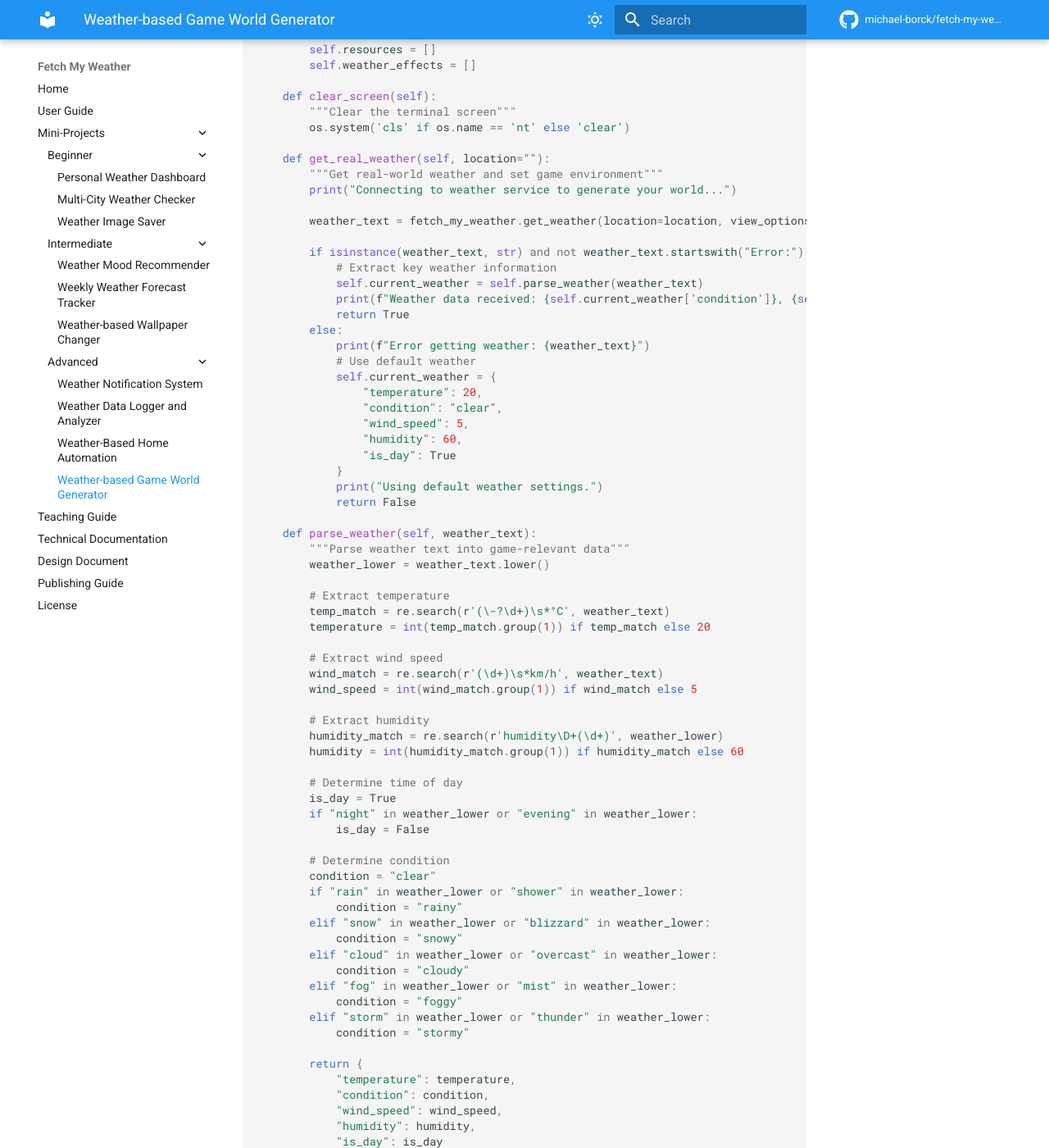
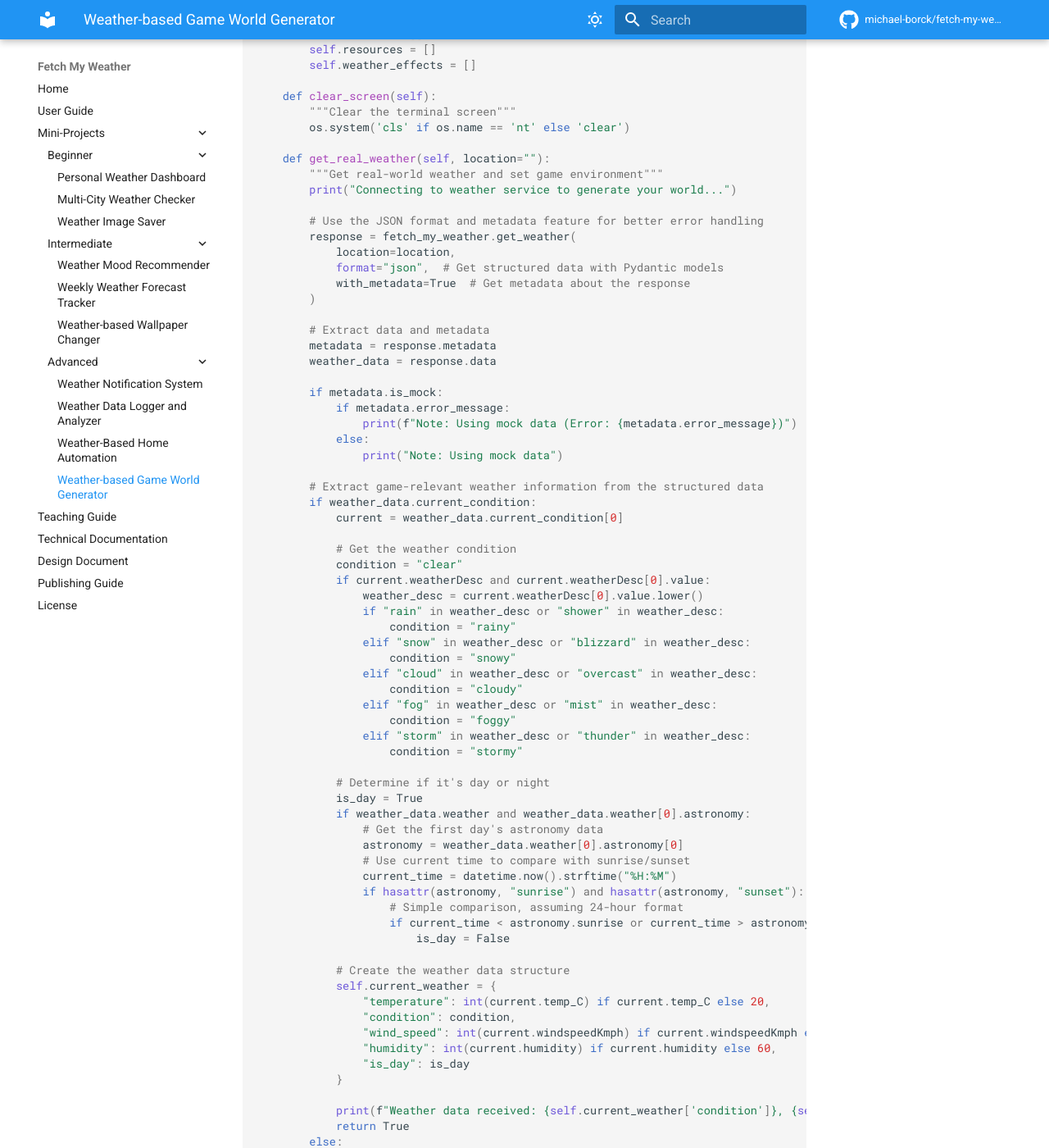
Before and after one commit to michael-borck/fetch-my-weather, an MkDocs documentation site: the page built from docs/mini-projects/advanced/weather-game-world-generator.md, in a window 1280 px wide and 1400 px high, scrolled down 696 px. Shown: the whole window at 82% size. Built offline with MkDocs 1.6.1 and Material for MkDocs 9.7.7, drawn with Linux system fonts in a browser that asks for light colours; comment, search, counter and statistics services are not loaded; some of the changed text lies outside the part shown.

Commit message:
Update mini-projects to use modern package features
- Updated examples to use JSON format with Pydantic models
- Added metadata handling for better error handling
- Simplified weather parsing by leveraging structured data
- Improved overall code quality and readability

🤖 Generated with [Claude Code](https://claude.ai/code)

Co-Authored-By: Claude <noreply@anthropic.com>

```diff
--- a/docs/mini-projects/advanced/weather-game-world-generator.md
+++ b/docs/mini-projects/advanced/weather-game-world-generator.md
@@ -42,16 +42,67 @@ class WeatherGame:
         """Get real-world weather and set game environment"""
         print("Connecting to weather service to generate your world...")
 
-        weather_text = fetch_my_weather.get_weather(location=location, view_options="q")
+        # Use the JSON format and metadata feature for better error handling
+        response = fetch_my_weather.get_weather(
+            location=location,
+            format="json",  # Get structured data with Pydantic models
+            with_metadata=True  # Get metadata about the response
+        )
 
-        if isinstance(weather_text, str) and not weather_text.startswith("Error:"):
-            # Extract key weather information
-            self.current_weather = self.parse_weather(weather_text)
+        # Extract data and metadata
+        metadata = response.metadata
+        weather_data = response.data
+
+        if metadata.is_mock:
+            if metadata.error_message:
+                print(f"Note: Using mock data (Error: {metadata.error_message})")
+            else:
+                print("Note: Using mock data")
+
+        # Extract game-relevant weather information from the structured data
+        if weather_data.current_condition:
+            current = weather_data.current_condition[0]
+
+            # Get the weather condition
+            condition = "clear"
+            if current.weatherDesc and current.weatherDesc[0].value:
+                weather_desc = current.weatherDesc[0].value.lower()
+                if "rain" in weather_desc or "shower" in weather_desc:
+                    condition = "rainy"
+                elif "snow" in weather_desc or "blizzard" in weather_desc:
+                    condition = "snowy"
+                elif "cloud" in weather_desc or "overcast" in weather_desc:
+                    condition = "cloudy"
+                elif "fog" in weather_desc or "mist" in weather_desc:
+                    condition = "foggy"
+                elif "storm" in weather_desc or "thunder" in weather_desc:
+                    condition = "stormy"
+
+            # Determine if it's day or night
+            is_day = True
+            if weather_data.weather and weather_data.weather[0].astronomy:
+                # Get the first day's astronomy data
+                astronomy = weather_data.weather[0].astronomy[0]
+                # Use current time to compare with sunrise/sunset
+                current_time = datetime.now().strftime("%H:%M")
+                if hasattr(astronomy, "sunrise") and hasattr(astronomy, "sunset"):
+                    # Simple comparison, assuming 24-hour format
+                    if current_time < astronomy.sunrise or current_time > astronomy.sunset:
+                        is_day = False
+
+            # Create the weather data structure
+            self.current_weather = {
+                "temperature": int(current.temp_C) if current.temp_C else 20,
+                "condition": condition,
+                "wind_speed": int(current.windspeedKmph) if current.windspeedKmph else 5,
+                "humidity": int(current.humidity) if current.humidity else 60,
+                "is_day": is_day
+            }
+
             print(f"Weather data received: {self.current_weather['condition']}, {self.current_weather['temperature']}°C")
             return True
         else:
-            print(f"Error getting weather: {weather_text}")
-            # Use default weather
+            # Fallback to default weather if no current condition data
             self.current_weather = {
                 "temperature": 20,
                 "condition": "clear",
@@ -61,48 +112,6 @@ class WeatherGame:
             }
             print("Using default weather settings.")
             return False
-
-    def parse_weather(self, weather_text):
-        """Parse weather text into game-relevant data"""
-        weather_lower = weather_text.lower()
-
-        # Extract temperature
-        temp_match = re.search(r'(\-?\d+)\s*°C', weather_text)
-        temperature = int(temp_match.group(1)) if temp_match else 20
-
-        # Extract wind speed
-        wind_match = re.search(r'(\d+)\s*km/h', weather_text)
-        wind_speed = int(wind_match.group(1)) if wind_match else 5
-
-        # Extract humidity
-        humidity_match = re.search(r'humidity\D+(\d+)', weather_lower)
-        humidity = int(humidity_match.group(1)) if humidity_match else 60
-
-        # Determine time of day
-        is_day = True
-        if "night" in weather_lower or "evening" in weather_lower:
-            is_day = False
-
-        # Determine condition
-        condition = "clear"
-        if "rain" in weather_lower or "shower" in weather_lower:
-            condition = "rainy"
-        elif "snow" in weather_lower or "blizzard" in weather_lower:
-            condition = "snowy"
-        elif "cloud" in weather_lower or "overcast" in weather_lower:
-            condition = "cloudy"
-        elif "fog" in weather_lower or "mist" in weather_lower:
-            condition = "foggy"
-        elif "storm" in weather_lower or "thunder" in weather_lower:
-            condition = "stormy"
-
-        return {
-            "temperature": temperature,
-            "condition": condition,
-            "wind_speed": wind_speed,
-            "humidity": humidity,
-            "is_day": is_day
-        }
 
     def generate_world(self):
         """Generate game world based on weather"""
```
Also changed, not shown: docs/mini-projects/beginner/multi-city-weather-checker.md (+29 -5 lines), docs/mini-projects/intermediate/weather-mood-recommender.md (+45 -14 lines).
